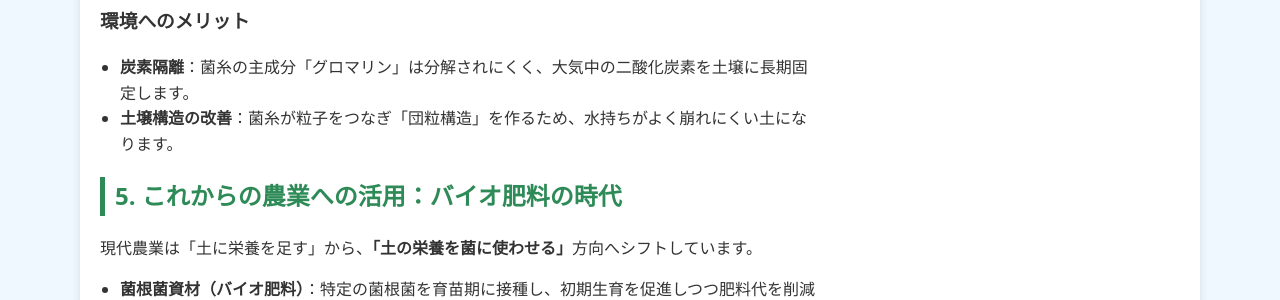
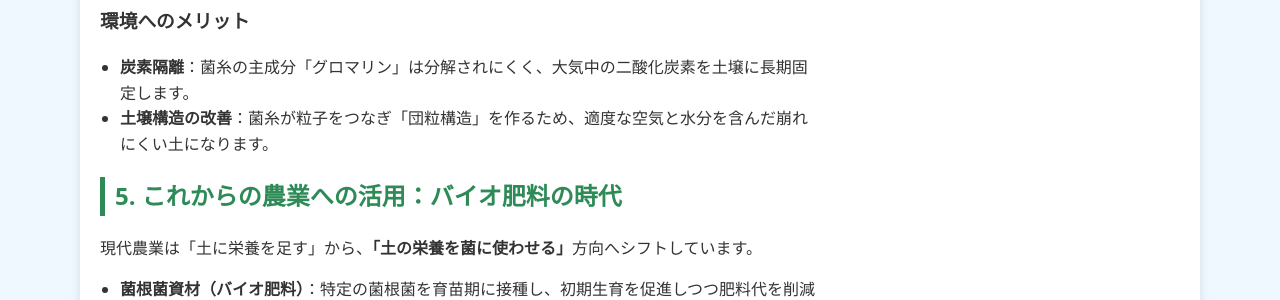
Before and after one commit to shiitake-garden/shiitake-garden.github.io, a Jekyll site: the page built from microbe/microbe_kinkonkin.html, in a window 1280 px wide and 900 px high, scrolled down 1483 px. Shown: the part 153-453 px from the top of the window. Built offline with Jekyll 4.4.1, drawn with Linux system fonts in a browser that asks for light colours.

Commit message:
Update microbe_kinkonkin.html

```diff
--- a/microbe/microbe_kinkonkin.html
+++ b/microbe/microbe_kinkonkin.html
@@ -61,7 +61,7 @@ title: カルティベーションラボ
           <h3>環境へのメリット</h3>
           <ul>
             <li><strong>炭素隔離</strong>：菌糸の主成分「グロマリン」は分解されにくく、大気中の二酸化炭素を土壌に長期固定します。</li>
-            <li><strong>土壌構造の改善</strong>：菌糸が粒子をつなぎ「団粒構造」を作るため、水持ちがよく崩れにくい土になります。</li>
+            <li><strong>土壌構造の改善</strong>：菌糸が粒子をつなぎ「団粒構造」を作るため、適度な空気と水分を含んだ崩れにくい土になります。</li>
           </ul>
         </section>
 
```
